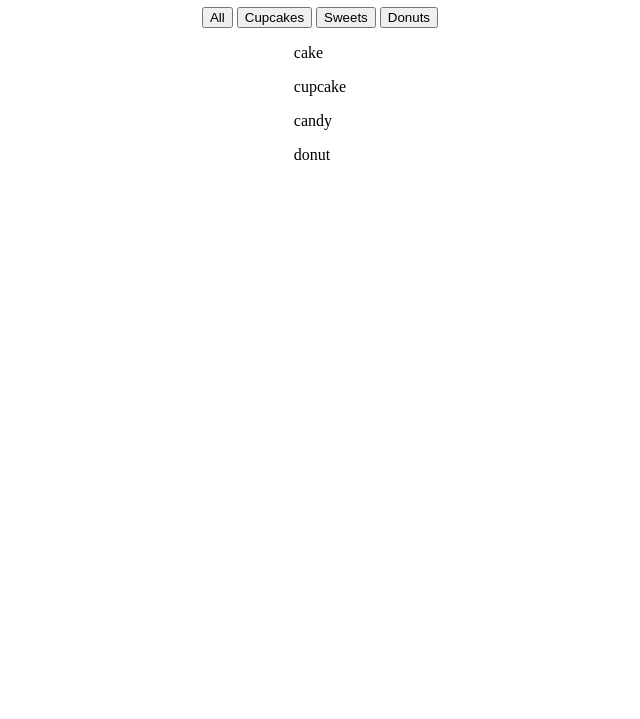
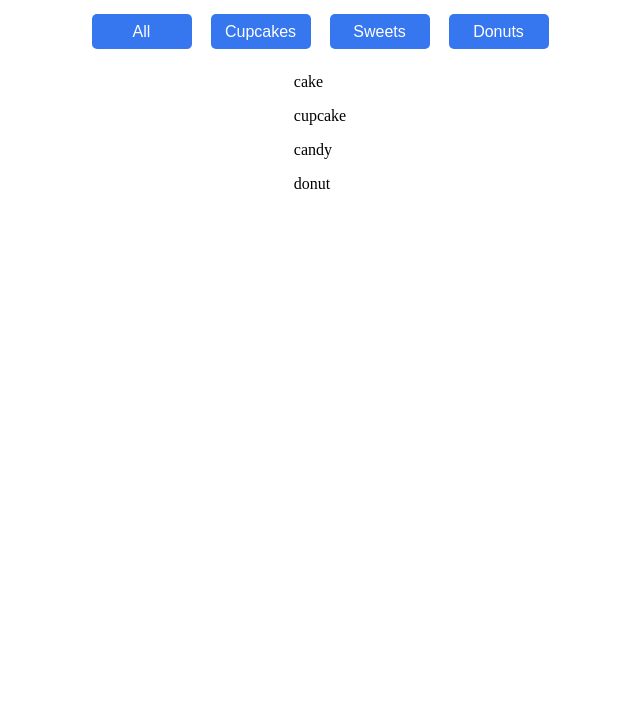
Before and after one commit to TARGEToff/js-shop-filter, a plain HTML site: page index.html in a window 1280 px wide. Shown: the part 81-800 px from the top of the page, without its empty margins (320-960 px from the left). Drawn offline with Linux system fonts and the light colour scheme.

Commit message:
feat: filter buttons styling

```diff
--- a/style.css
+++ b/style.css
@@ -7,3 +7,22 @@ body {
     flex-direction: column;
     align-items: center;
 }
+
+.filter>button {
+    border: none;
+    background-color: #3676ee;
+    color: white;
+    margin: 7.5px;
+    width: 100px;
+    height: 35px;
+    font-size: 1rem;
+    border-radius: 5px;
+}
+
+.filter>button:hover {
+    background-color: #2d63c7;
+}
+
+.filter>button:active {
+    box-shadow: 0px 0px 1px 3px rgba(79, 186, 228, 0.5);
+}
```
